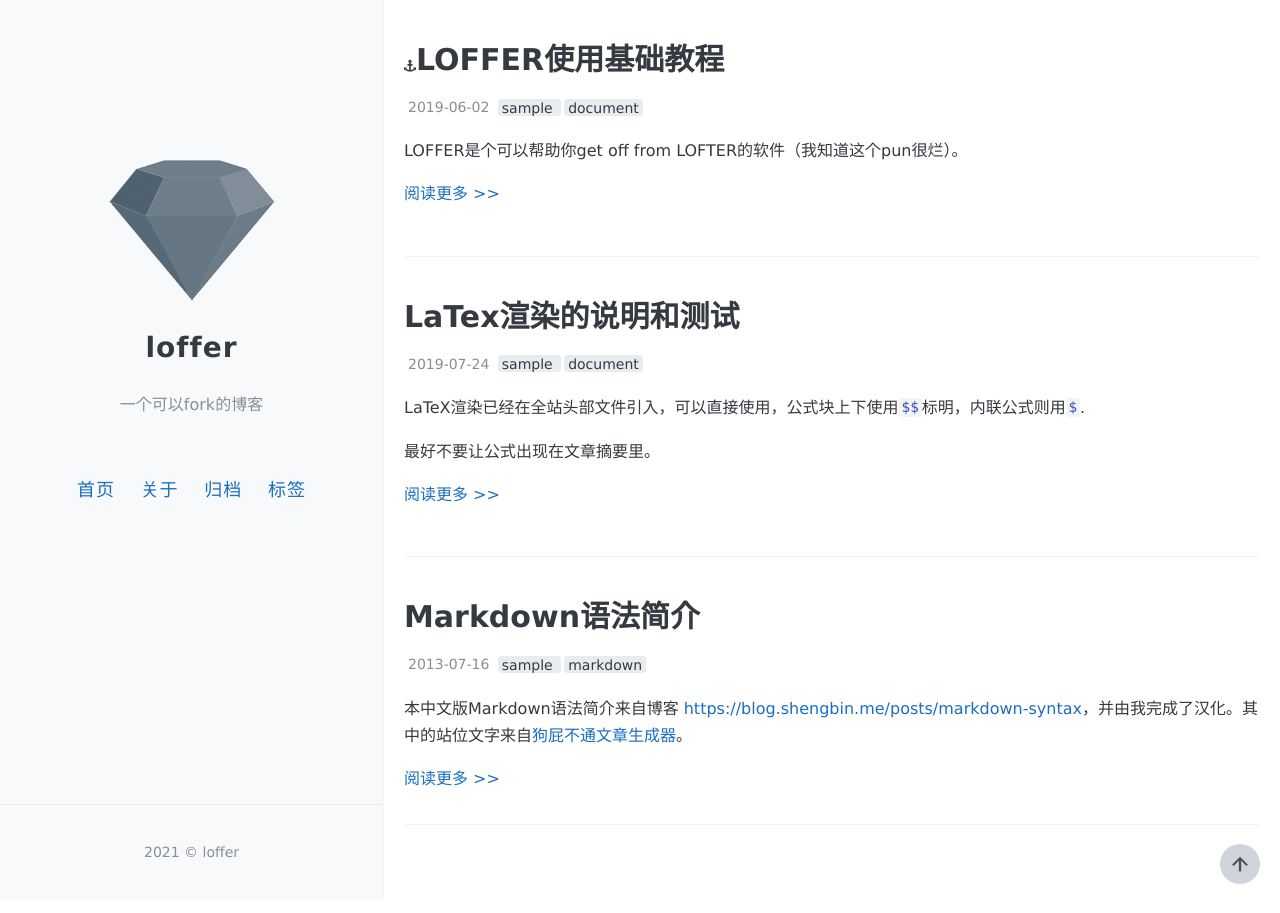
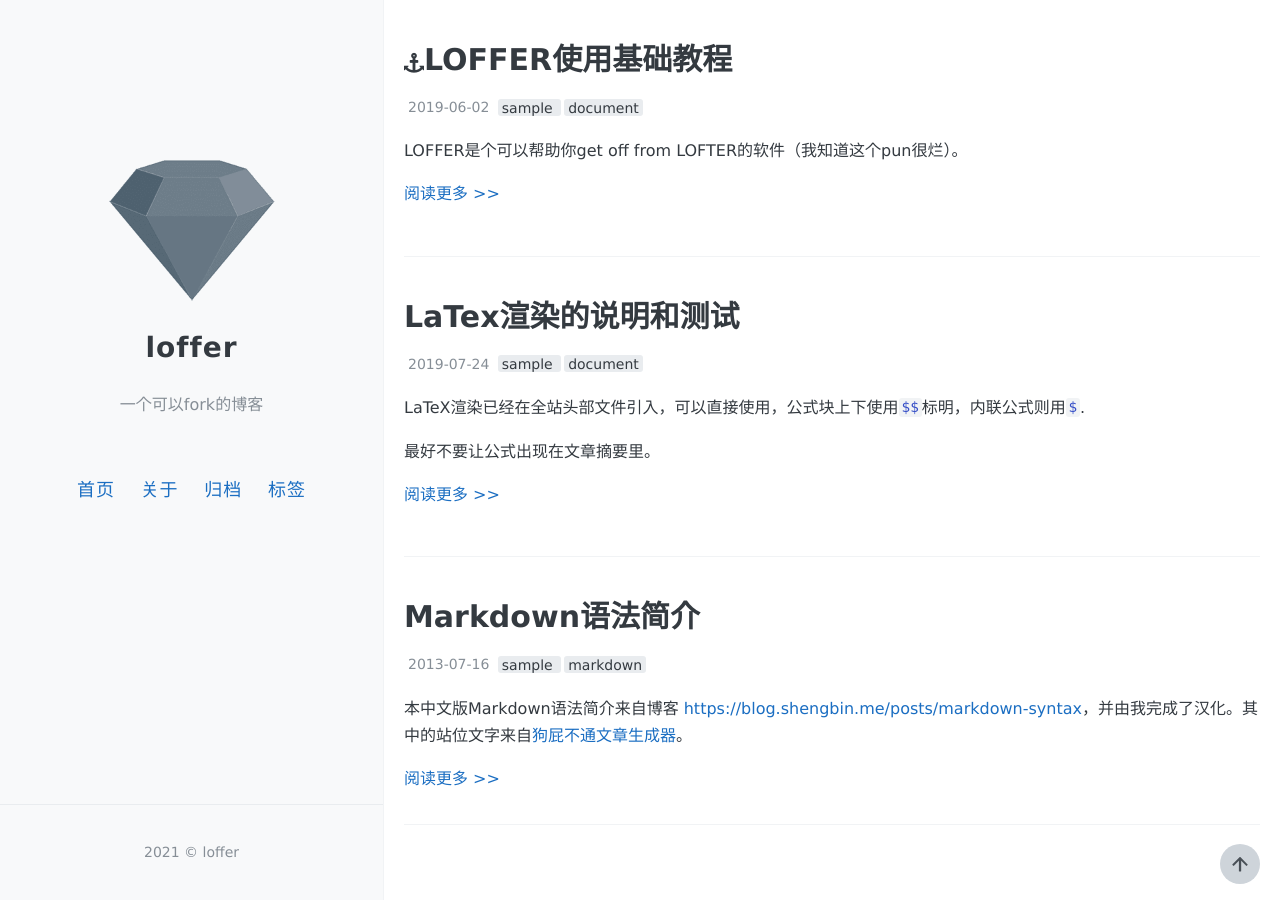
Before and after one commit to wmnhw/loffer, a Jekyll site: the page built from index.html, in a window 1280 px wide. Built offline with Jekyll 4.4.1, drawn with Linux system fonts in a browser that asks for light colours; the list of posts is cut into pages by our own code.

Commit message:
Update index.html

```diff
--- a/index.html
+++ b/index.html
@@ -13,7 +13,7 @@
       <article class="post pinned">
         <h1>
             <!-- <span title="pinned"><i data-feather="anchor"></i></span><a href="{{ site.baseurl }}{{ post.url }}">{{ post.title }}</a> -->
-            <span title="pinned"><i class="fa fa-anchor" aria-hidden="true" style="font-size:12px;"></i></span><a href="{{ site.baseurl }}{{ post.url }}">{{ post.title }}</a>
+            <span title="pinned"><i class="fa fa-anchor" aria-hidden="true" style="font-size:20px;"></i></span><a href="{{ site.baseurl }}{{ post.url }}">{{ post.title }}</a>
         </h1>
 
         <div clsss="meta">
```
